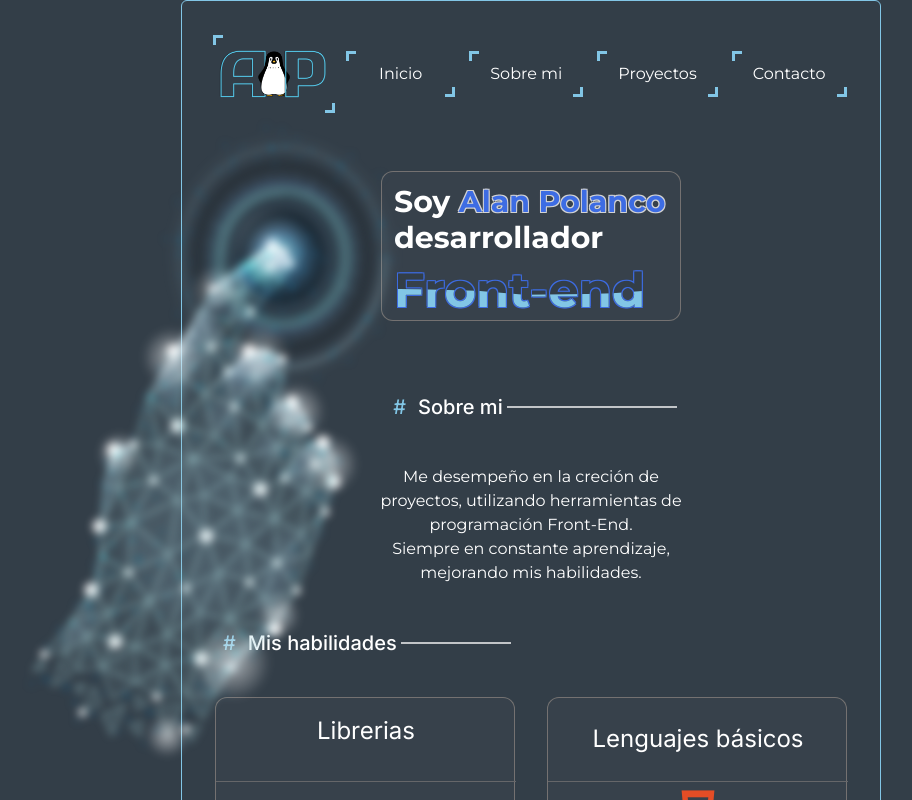
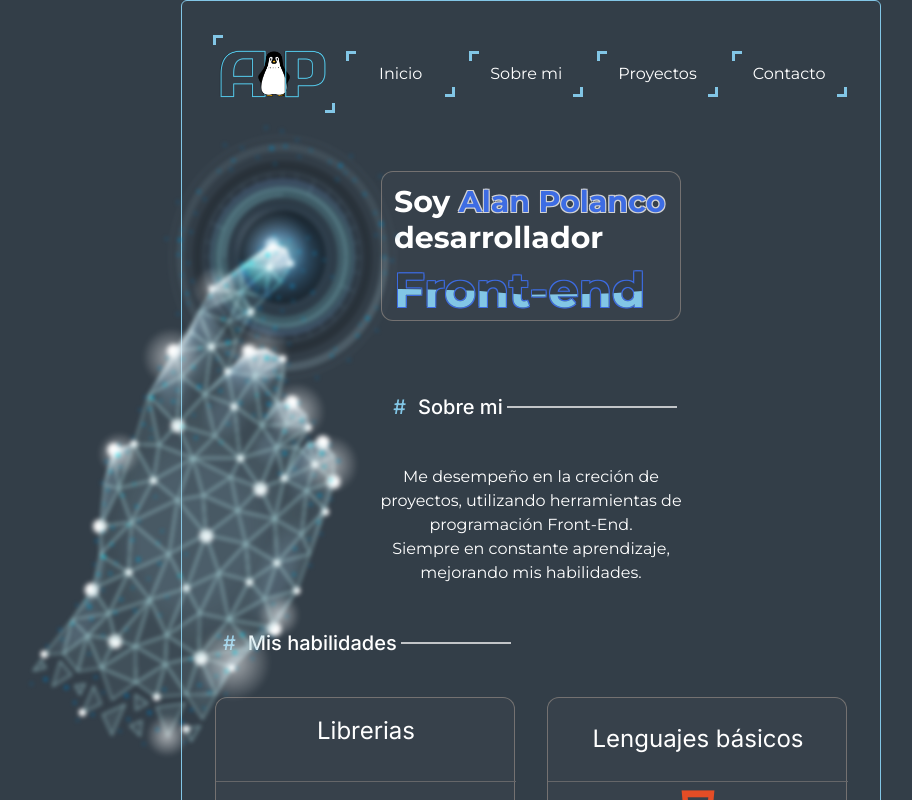
Before and after one commit to ARojasPolanco/portfolio, a React (Vite) app: page / in a window 1280 px wide. Shown: the top 800 px of the page, without its empty margins (109-1021 px from the left). Built offline with nearby package versions, Linux system fonts and the light colour scheme; what tailwindcss-animated would draw is missing.

Commit message:
styling background image

```diff
--- a/src/App.jsx
+++ b/src/App.jsx
@@ -19,7 +19,7 @@ function App() {
 
   return (
     <main className='relative bg-bg-300 min-h-screen w-full overflow-hidden font-inter'>
-      <div className='absolute left-0 blur-sm'>
+      <div className='absolute blur-[2px]'>
         <img src="/images/hand-bg.png" alt="" />
       </div>
       <section className='max-w-[700px] mx-auto border-[1px] border-very-light-blue rounded-md p-2'>
```
